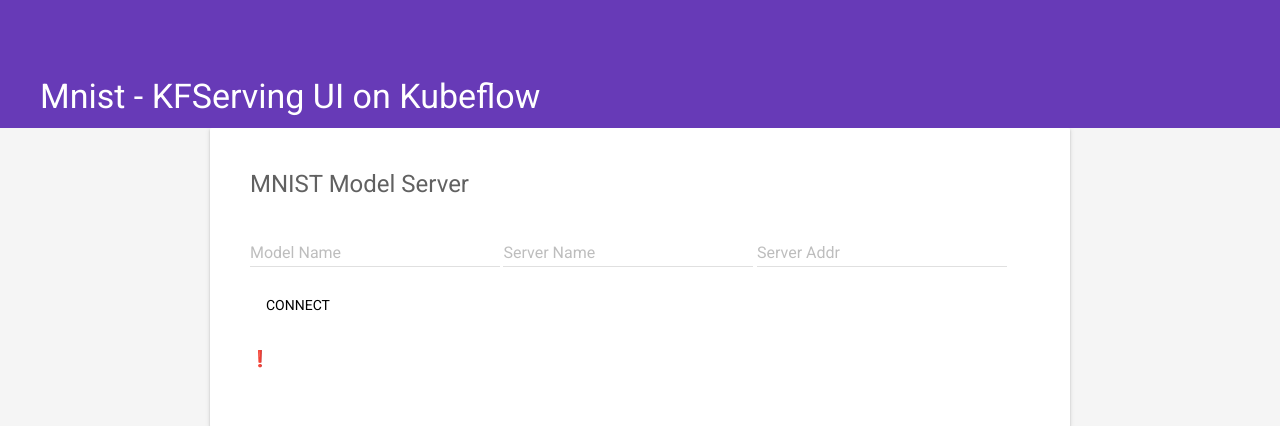
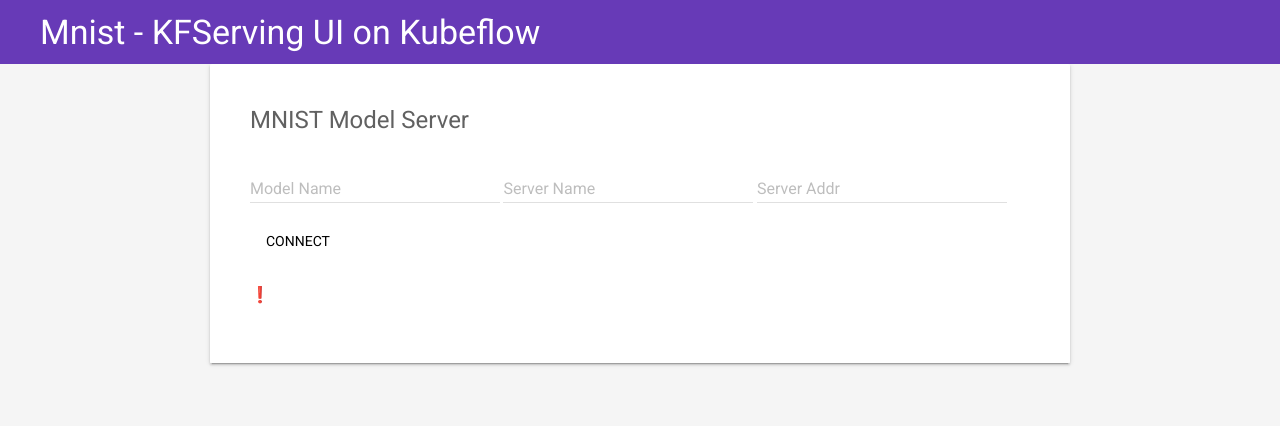
Before and after one commit to mojokb/handson-kubeflow, a Flask app: template pipeline/mnist_web_ui/templates/index.html in a window 1280 px wide. Shown: the top 426 px of the page. Run offline with Flask 2, Linux system fonts and the light colour scheme; the template is opened without the code that fills it, so the values that code supplies are empty.

Commit message:
Update webui layout

```diff
--- a/pipeline/mnist_web_ui/templates/index.html
+++ b/pipeline/mnist_web_ui/templates/index.html
@@ -29,7 +29,6 @@
    <body class="mdl-demo mdl-color--grey-100 mdl-color-text--grey-700 mdl-base">
       <div class="mdl-layout mdl-js-layout mdl-layout--fixed-header">
          <header class="mdl-layout__header mdl-layout__header--scroll mdl-color--primary">
-            <div class="mdl-layout--large-screen-only mdl-layout__header-row"></div>
             <div class="mdl-layout__header-row">
                <h3>Mnist - KFServing UI on Kubeflow</h3>
             </div>
```
